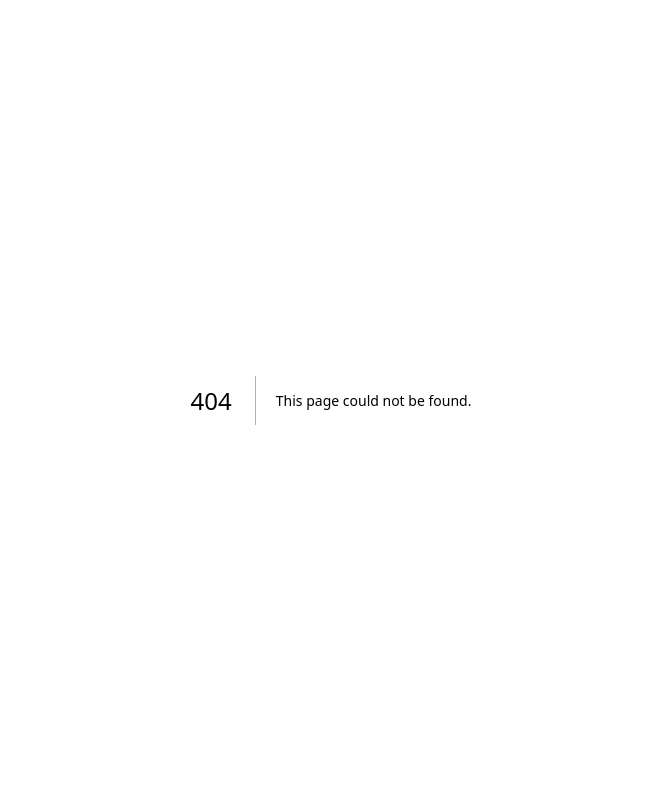
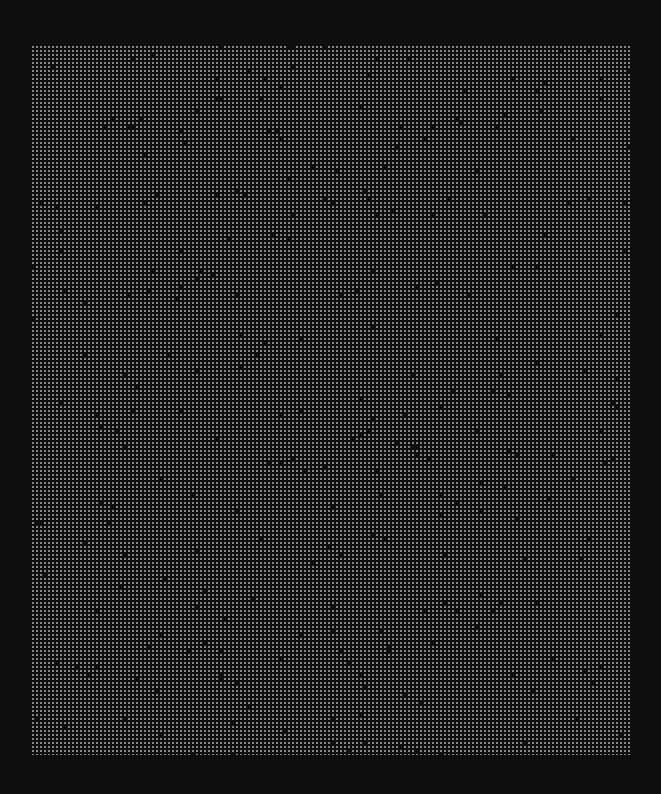
Before and after one commit to Roshan-anand/portfolio, a Next.js app: page /life in a window 1280 px wide. Before the commit this address had no page. Shown: the top 794 px of the page, without its empty margins (309-970 px from the left). Built offline with nearby package versions, Linux system fonts and the light colour scheme.

Commit message:
feat : add god page

```diff
--- /dev/null
+++ b/src/app/life/page.tsx
@@ -0,0 +1,11 @@
+import { PixelatedGod } from "@/components/pixel-profile";
+
+export default function Page() {
+  return (
+    <>
+      <div className="h-screen flex justify-center items-center">
+        <PixelatedGod />
+      </div>
+    </>
+  );
+}
--- a/src/components/pixel-profile.tsx
+++ b/src/components/pixel-profile.tsx
@@ -30,3 +30,30 @@ export function PixelatedProfile() {
     </div>
   );
 }
+
+
+export function PixelatedGod() {
+  return (
+    <div className="mx-auto flex items-center justify-center">
+      <PixelatedCanvas
+        src="/ganesha.png"
+        width={600}
+        height={710}
+        cellSize={4}
+        dotScale={0.5}
+        shape="circle"
+        backgroundColor="#0d0e0f"
+        dropoutStrength={0.01}
+        interactive
+        responsive
+        distortionStrength={25}
+        distortionRadius={25}
+        distortionMode='attract'
+        followSpeed={0.3}
+        jitterStrength={20}
+        jitterSpeed={1}
+        sampleAverage
+      />
+    </div>
+  );
+}
```
Also changed, not shown: 1 other file (tests, documents, lock files or other folders).
